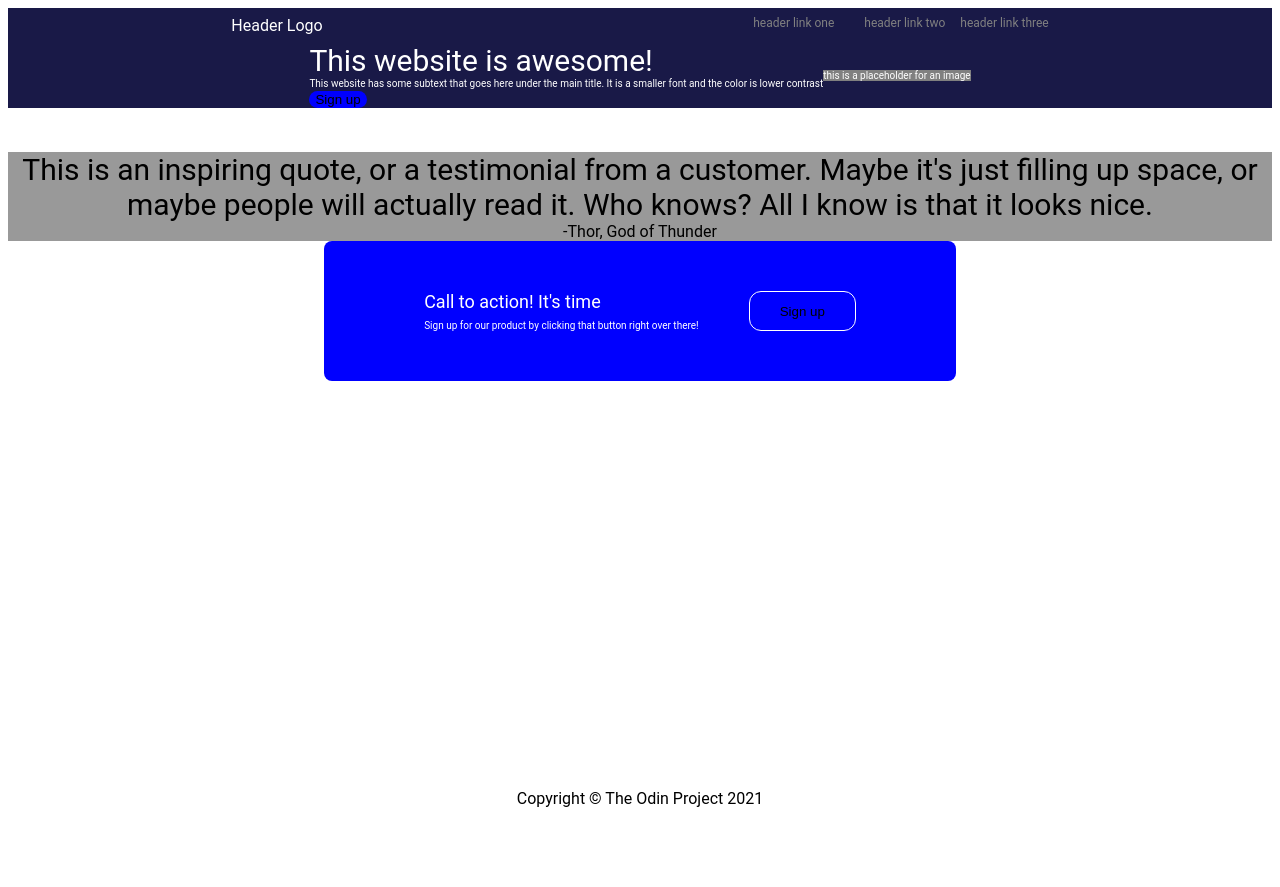
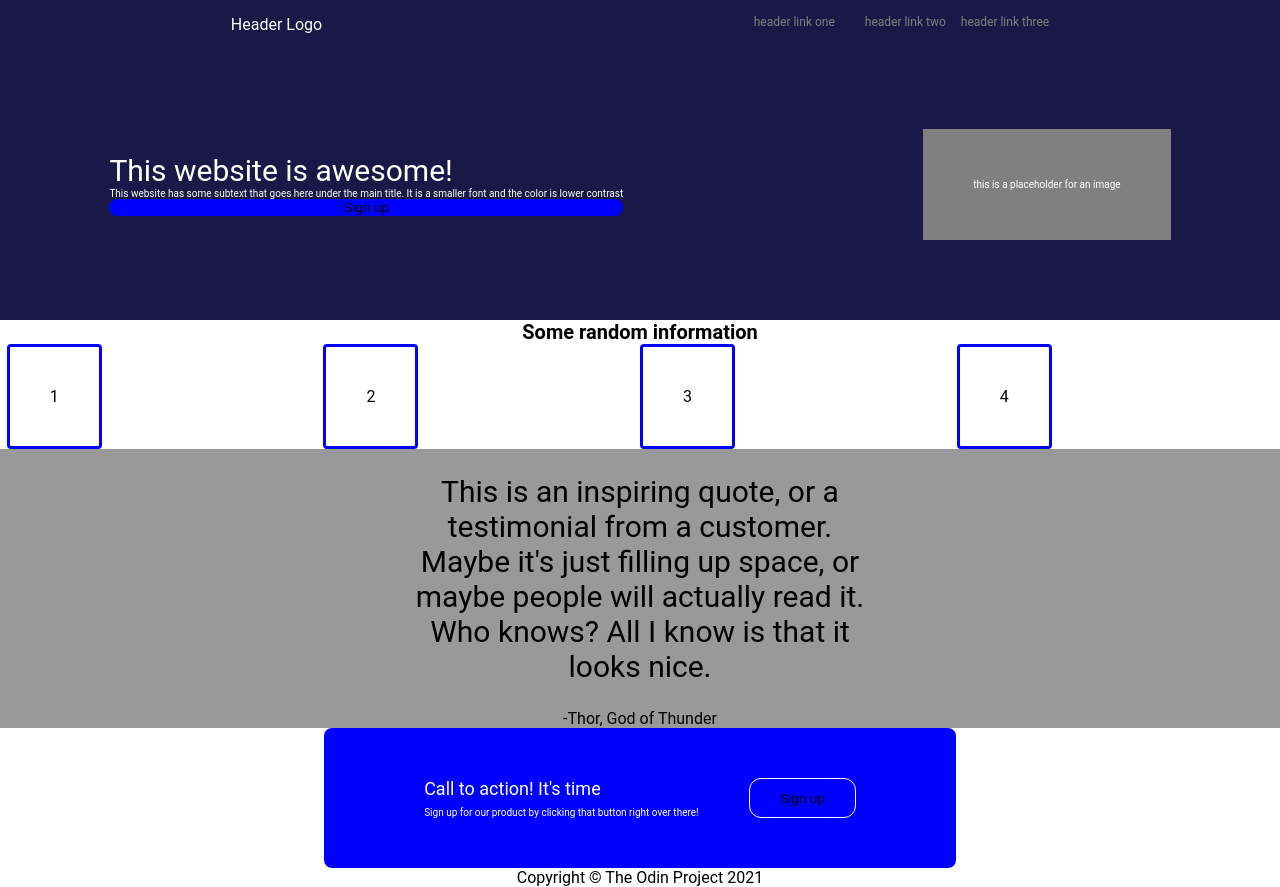
Before and after one commit to LouisFP/Landing-Page, a plain HTML site: page index.html in a window 1280 px wide. Before the commit the page ends 816 px from the top, so only its background shows below. Drawn offline with Linux system fonts and the light colour scheme.

Commit message:
Edit index.html and styles.css

```diff
--- a/index.html
+++ b/index.html
@@ -16,6 +16,7 @@
         <li><a href="#">header link three</a></li>
         </ul>
     </div>
+    <div class="body">
     <div class="first">
         <div class="text">
             <div class="title">This website is awesome!</div>
@@ -29,18 +30,17 @@
         </div>
     </div>
     <div class="second">
-        <div class="title_2">
+        <div class="title_2">Some random information</div>
             <div class="container">
-                <div class="box"></div>
+                <div class="box">1</div>
                 <div class="subtext">this is some subtext under an illustration or image</div>
-                <div class="box"></div>
+                <div class="box">2</div>
                 <div class="subtext">this is some subtext under an illustration or image</div>
-                <div class="box"></div>
+                <div class="box">3</div>
                 <div class="subtext">this is some subtext under an illustration or image</div>
-                <div class="box"></div>
+                <div class="box">4</div>
                 <div class="subtext">this is some subtext under an illustration or image</div>
             </div>
-        </div>
     </div>
     <div class="third">
         <div class="quote">This is an inspiring quote, or a testimonial from a customer. Maybe it's just filling up space, or maybe
@@ -57,6 +57,7 @@
         <button class="signup_2">Sign up</button>
         </div>
     </div>
+    </div>
     <div class="footer">
         <div class="div">Copyright &copy; The Odin Project 2021</div>
     </div>
--- a/styles.css
+++ b/styles.css
@@ -3,14 +3,19 @@ body {
   display: flex;
   flex-direction: column;
   min-height: 100vh;
-  flex-basis: 100%;
+  margin: 0px;
+}
+
+.body {
+  display: flex;
+  flex-direction: column;
 }
 
 .header {
   display: flex;
   justify-content: space-around;
   margin: 0px;
-  padding: 8px;
+  padding: 15px;
   background-color: rgb(25, 25, 71);
 }
 
@@ -37,15 +42,19 @@ ul {
   justify-content: center;
   align-items: center;
   background-color: rgb(25, 25, 71);
+  padding: 80px;
+  gap: 300px;
 }
 
 .text {
+  display: flex;
   flex-direction: column;
 }
 
 .title {
   font-size: 30px;
   color: white;
+  flex-wrap: wrap;
 }
 
 .subtext {
@@ -65,14 +74,34 @@ ul {
   background-color: grey;
   align-items: center;
   justify-content: center;
-    padding: 20px, 35px;
+  padding: 50px;
+}
+
+.second {
+  text-align: center;
+}
+
+.title_2 {
+  font-size: 20px;
+  font-weight: bold;
+}
+
+.container {
+  display: flex;
+  justify-content: center;
+}
+
+.box {
+    border: 3px solid blue;
+    border-radius: 4px;
+    padding: 40px;
 }
 
 .third,
 .fourth {
   display: flex;
   align-items: center;
-    justify-content: center;;
+  justify-content: center;
 }
 
 .third {
@@ -80,14 +109,10 @@ ul {
   background-color: rgb(153, 153, 153);
 }
 
-.quote{
+.quote {
   font-size: 30px;
   text-align: center;
-}
-
-.speaker {
-    display: flex;
-    justify-content: flex-end;
+  margin: 25px 400px;
 }
 
 .rectangle {
@@ -106,7 +131,7 @@ ul {
   padding: 0px 30px;
 }
 
-.text_2{
+.text_2 {
   display: flex;
   flex-direction: column;
   align-items: flex-start;
@@ -118,7 +143,7 @@ ul {
   margin-bottom: 8px;
 }
 
-.footer{
+.footer {
   display: flex;
   justify-content: center;
   align-items: center;
```
Lines whose indentation alone changed are shown as unchanged.
